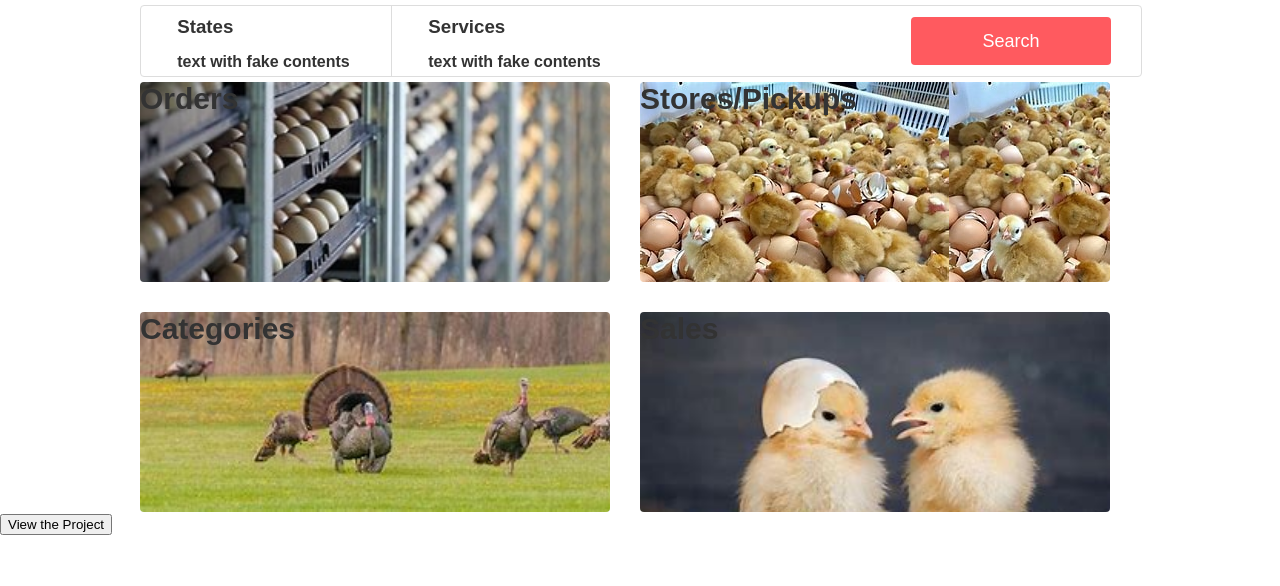
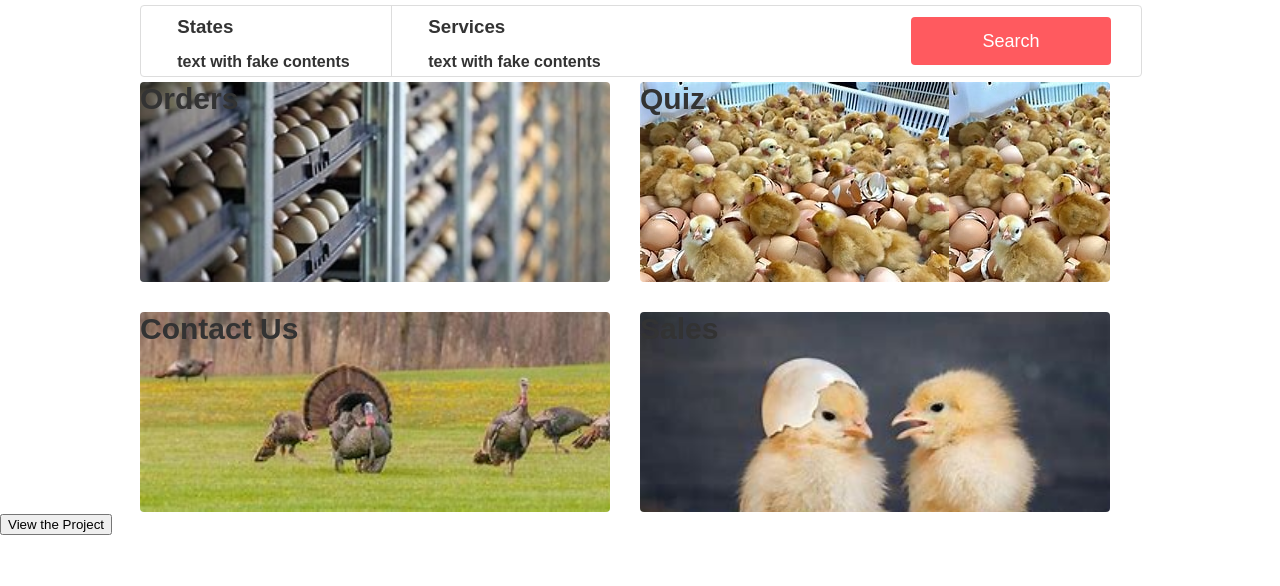
Before and after one commit to egbuniwecemeka/alx_portfolio_project, a Flask app: page / in a window 1280 px wide. Shown: the part 154-740 px from the top of the page. Run offline with Flask 3, Linux system fonts and the light colour scheme; the visitor is signed in with stand-in values (Sample User, id 1); some libraries are stand-ins or nearby versions.

Commit message:
website updates

```diff
--- a/api/static/js/home.js
+++ b/api/static/js/home.js
@@ -1,5 +1,6 @@
 /* global $ */
 $(document).ready(() => {
+    // Dark Mode Toggle
     $('.darkmode').click(function() {
         if ($('body').hasClass('dark')) {
             /* revert it back to normal mode */
@@ -15,4 +16,13 @@ $(document).ready(() => {
             $('.darkmode').text('Light Mode');
         }
     });
+
+    // Add click event to .places elements
+    $('.places').on('click', function() {
+        const url = $(this).data('url');
+        if (url) {
+            window.location.href = url;
+        }
+    })
+
 });
--- a/api/templates/home.html
+++ b/api/templates/home.html
@@ -4,7 +4,7 @@
     <meta charset="UTF-8">
     <meta name="viewport" content="width=device-width, initial-scale=1.0">
     <title>EJ's Hatchery</title>
-    <link rel="stylesheet" href="{{ url_for('static', filename='css/styles.css') }}">
+    <link rel="stylesheet" href="{{ url_for('static', filename='css/homestyles.css') }}">
 </head>
 <body>
     <header class="header">
@@ -56,22 +56,22 @@
         </section>
 
         <div class="sections">
-            <section class="places">
+            <section class="places" data-url="{{ url_for('app_views.cart') }}">
                 <h1>Orders</h1>
                 <article class="orders">
                     <p></p>
                 </article>
             </section>
 
-            <section class="places">
-                <h1>Stores/Pickups</h1>
+            <section class="places" data-url="{{ url_for('app_views.quiz') }}">
+                <h1>Quiz</h1>
                 <article class="pickups">
                     <p></p>
                 </article>
             </section>
 
             <section class="places">
-                <h1>Categories</h1>
+                <h1>Contact Us</h1>
                 <article class="categories">
                     <p></p>
                 </article>
@@ -90,5 +90,6 @@
     <footer class="footer">Egbuniwe Farms</footer>
     <script src="https://code.jquery.com/jquery-3.2.1.min.js"></script>
     <script type="text/javascript" src="{{ url_for('static', filename='js/home.js') }}"></script>
+
 </body>
 </html>
--- a/api/templates/quiz.html
+++ b/api/templates/quiz.html
@@ -11,7 +11,7 @@
         <nav>
             <a href="{{ url_for('app_views.home_page') }}"><img src="{{ url_for('static', filename='images/th.jpeg') }}" alt="ejfarms logo" class="logo"></a>
             <ul id="nav_list">
-                <li><a href="#">Home</a></li>
+                <li><a href="{{ url_for('app_views.home_page') }}">Home</a></li>
                 <li><a href="{{ url_for('app_views.cart') }}">Orders (<span id="cart-count">0</span>)</a></li>
                 <li><a href="{{ url_for('app_views.quiz') }}">Quiz</a></li>
                 <li><a href="#">Contact Us</a></li>
```
Also changed, not shown: api/static/css/homestyles.css (renamed from api/static/css/styles.css).
